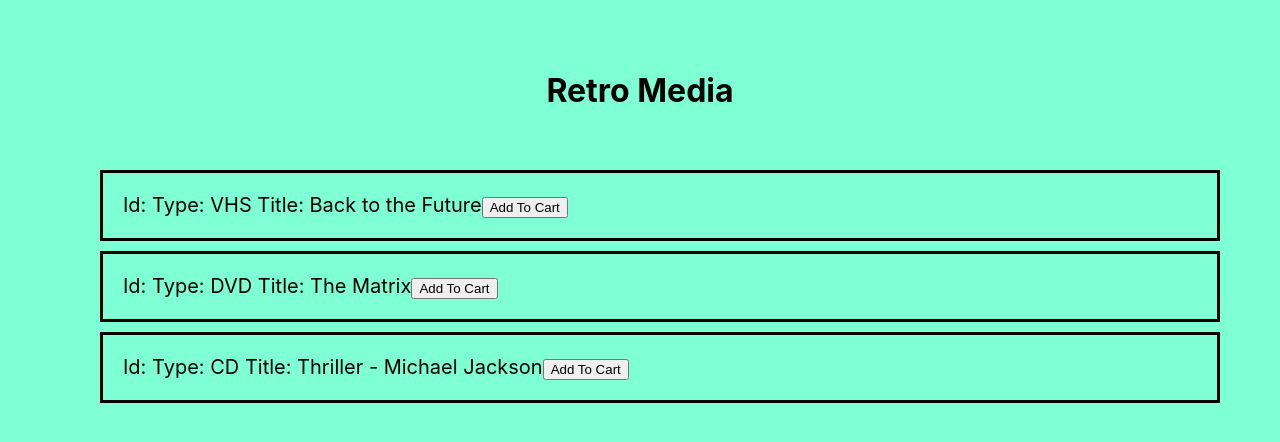
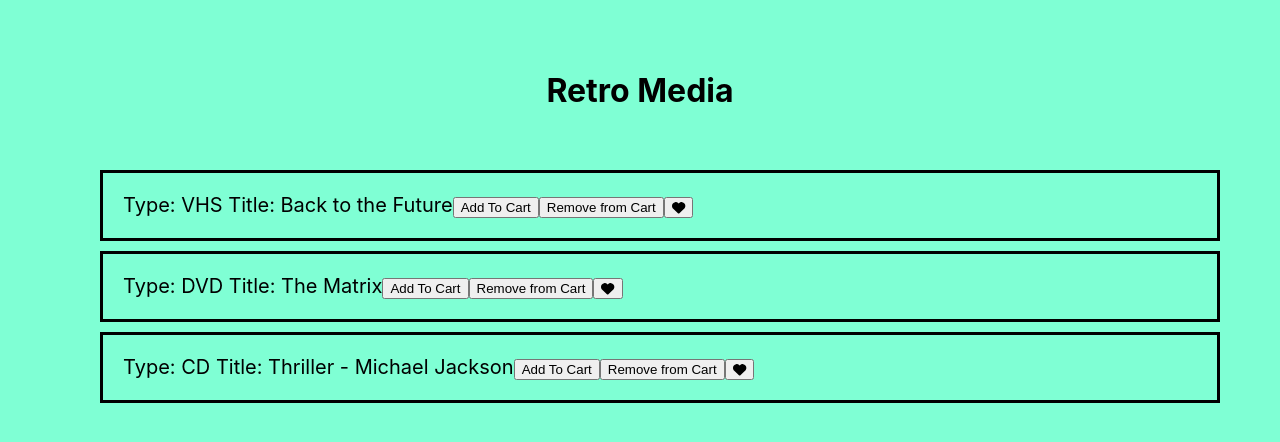
Before and after one commit to Mohamed-Ahlam/retro-media, a React (Create React App) app: page / in a window 1280 px wide. Shown: the top 442 px of the page. Built offline with nearby package versions, Linux system fonts and the light colour scheme.

Commit message:
added heart icons

```diff
--- a/package.json
+++ b/package.json
@@ -3,6 +3,11 @@
   "version": "0.1.0",
   "private": true,
   "dependencies": {
+    "@fortawesome/fontawesome-svg-core": "^6.5.2",
+    "@fortawesome/free-brands-svg-icons": "^6.5.2",
+    "@fortawesome/free-regular-svg-icons": "^6.5.2",
+    "@fortawesome/free-solid-svg-icons": "^6.5.2",
+    "@fortawesome/react-fontawesome": "^0.2.0",
     "@testing-library/jest-dom": "^5.17.0",
     "@testing-library/react": "^13.4.0",
     "@testing-library/user-event": "^13.5.0",
--- a/src/App.js
+++ b/src/App.js
@@ -1,11 +1,19 @@
 import {useState} from "react";
 import "./App.css";
+import MediaList from "./components/MediaList"
 
-import MediaList from "./components/MediaList"
+// import the library
+import { library } from '@fortawesome/fontawesome-svg-core'
+
+// import your icons
+import { fab } from '@fortawesome/free-brands-svg-icons'
+import { fas } from '@fortawesome/free-solid-svg-icons'
+import { far } from '@fortawesome/free-regular-svg-icons'
+
 
 function App() {
 
-  const array = [
+  const listOfItems = [
     { "id": 1, "type": "VHS", "title": "Back to the Future" },
     { "id": 2, "type": "DVD", "title": "The Matrix" },
     { "id": 3, "type": "CD", "title": "Thriller - Michael Jackson" }
@@ -14,16 +22,28 @@
 
 const [cart, setCart] = useState([])
 
-const addToCart = (id, type, title) =>{
-  setCart(
-    [...cart, {
-    id: id,
-    type: type,
-    title: title
-  }])
+// const addToCart = (id, type, title) =>{
+//   setCart(
+//     [...cart, {
+//     id: id,
+//     type: type,
+//     title: title
+//   }])
+// }
 
-  console.log("added to cart")
+const addToCart = (item) =>{
+  setCart([...cart,item])
+
+console.log(`added ${item.title} ${cart.length+1}  to cart`)
 }
+
+const removeFromCart = (item) =>{
+  setCart(cart.filter((item)=> item))
+
+console.log(`removed ${item.title} ${cart.length-1} to cart`)
+}
+
+
 
 return (
     <div>
@@ -33,7 +53,7 @@
     </div>
 
 
-    <MediaList array = {array} addToCart = {addToCart}/>
+    <MediaList listOfItems = {listOfItems} addToCart={addToCart} removeFromCart={removeFromCart} />
 
     </div>
 
@@ -41,3 +61,4 @@
 }
 
 export default App;
+library.add(fab, fas, far)
--- a/src/components/MediaItem.js
+++ b/src/components/MediaItem.js
@@ -1,11 +1,16 @@
 import React from 'react'
+import { FontAwesomeIcon } from '@fortawesome/react-fontawesome'
 
 function MediaItem(props){
 
     return (
         <li>
-            <a>Id: {props.id} Type: {props.type} Title: {props.title}</a>
-            <button onClick={() => props.addToCart(props.id, props.type, props.title)}>Add To Cart</button>
+            <a>Type: {props.item.type} Title: {props.item.title}</a>
+            <button onClick={() => props.addToCart(props.item)}>Add To Cart</button>
+            <button onClick={() => props.removeFromCart(props.item)}>Remove from Cart</button>
+            <button class="btn">
+            <FontAwesomeIcon icon="fa-solid fa-heart" />
+            </button>
         </li>
     )
 }
--- a/src/components/MediaList.js
+++ b/src/components/MediaList.js
@@ -3,12 +3,12 @@
 
 function MediaList(props){
 
-    const {array, addToCart} = props
+    const {listOfItems, addToCart, removeFromCart} = props
 
     return (
         <>
        <ul >
-        {array.map((item) => <MediaItem key={item.id} type = {item.type} title = {item.title} addToCart={addToCart}/>)}
+        {listOfItems.map((item) => <MediaItem key={item.id} item={item} addToCart={addToCart} removeFromCart={removeFromCart} />)}
        </ul>
 
         </>
```
Also changed, not shown: 2 other files (tests, documents, lock files or other folders).
